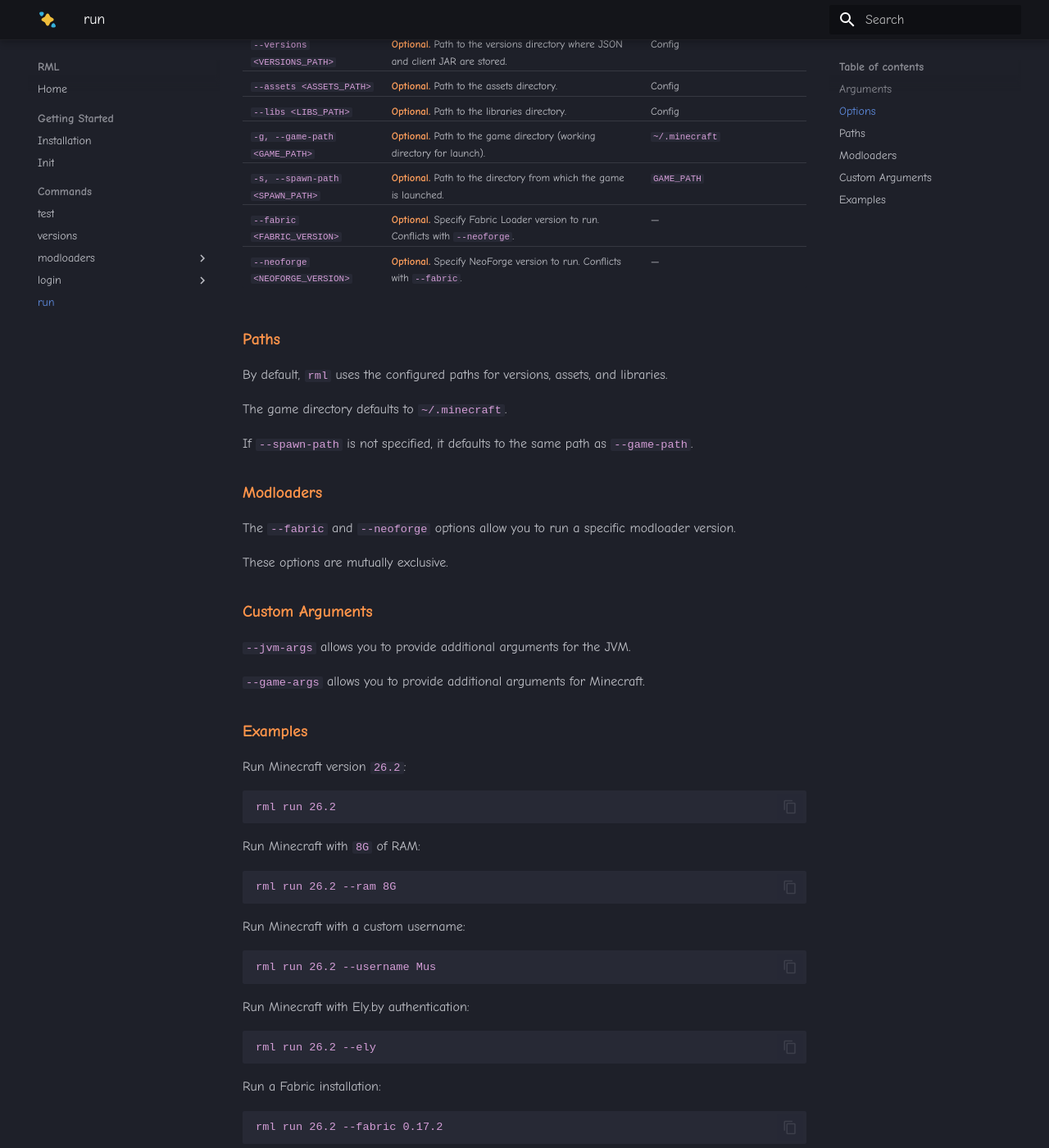
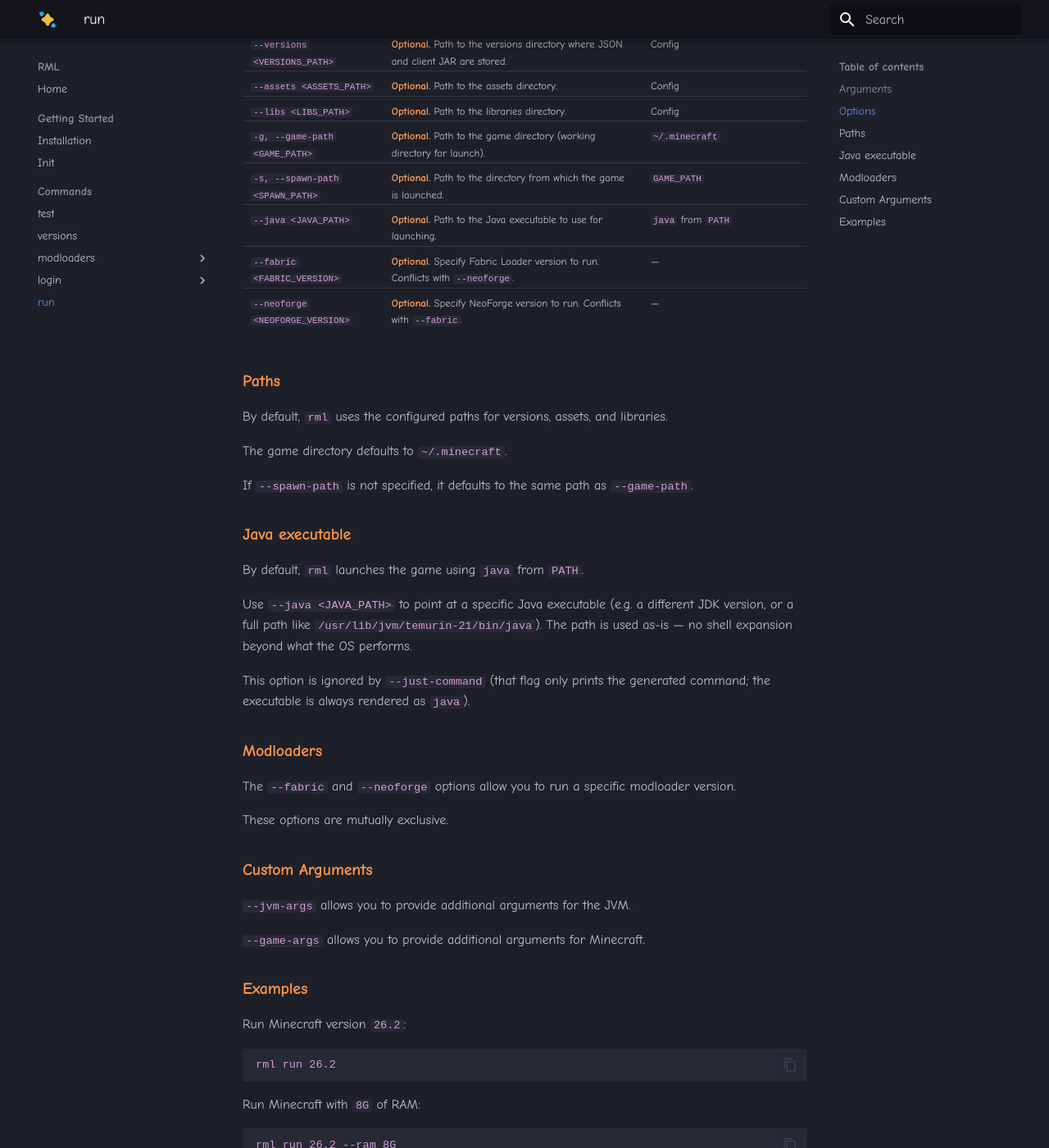
Before and after one commit to musdev13/rml, an MkDocs documentation site: the page built from docs/pages/commands/run.md, in a window 1280 px wide and 1400 px high, scrolled down 904 px. Shown: the whole window at 82% size. Built offline with MkDocs 1.6.1 and Material for MkDocs 9.7.7, drawn with Linux system fonts in a browser that asks for light colours; some of the changed text lies outside the part shown.

Commit message:
`--java` flag

````diff
--- a/docs/pages/commands/run.md
+++ b/docs/pages/commands/run.md
@@ -29,6 +29,7 @@ run Minecraft client
 | `--libs <LIBS_PATH>` | **Optional.** Path to the libraries directory. | Config |
 | `-g, --game-path <GAME_PATH>` | **Optional.** Path to the game directory (working directory for launch). | `~/.minecraft` |
 | `-s, --spawn-path <SPAWN_PATH>` | **Optional.** Path to the directory from which the game is launched. | `GAME_PATH` |
+| `--java <JAVA_PATH>` | **Optional.** Path to the Java executable to use for launching. | `java` from `PATH` |
 | `--fabric <FABRIC_VERSION>` | **Optional.** Specify Fabric Loader version to run. Conflicts with `--neoforge`. | — |
 | `--neoforge <NEOFORGE_VERSION>` | **Optional.** Specify NeoForge version to run. Conflicts with `--fabric`. | — |
 
@@ -39,6 +40,14 @@ By default, `rml` uses the configured paths for versions, assets, and libraries.
 The game directory defaults to `~/.minecraft`.
 
 If `--spawn-path` is not specified, it defaults to the same path as `--game-path`.
+
+### Java executable
+
+By default, `rml` launches the game using `java` from `PATH`.
+
+Use `--java <JAVA_PATH>` to point at a specific Java executable (e.g. a different JDK version, or a full path like `/usr/lib/jvm/temurin-21/bin/java`). The path is used as-is — no shell expansion beyond what the OS performs.
+
+This option is ignored by `--just-command` (that flag only prints the generated command; the executable is always rendered as `java`).
 
 ### Modloaders
 
@@ -126,6 +135,12 @@ Use custom versions, libraries, and assets directories:
 rml run 26.2 --versions ./versions --libs ./libraries --assets ./assets
 ```
 
+Use a specific Java executable:
+
+```sh
+rml run 26.2 --java /usr/lib/jvm/temurin-21/bin/java
+```
+
 Print the generated launch command without starting Minecraft:
 
 ```sh
````
Also changed, not shown: 1 other file.
